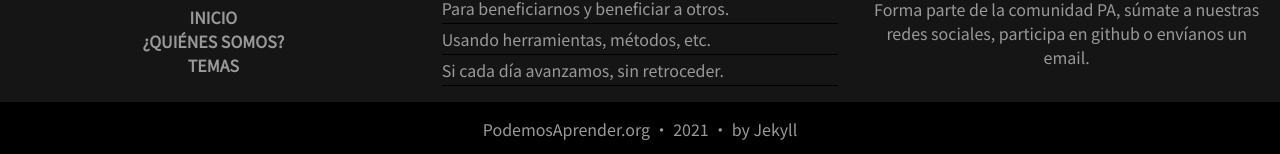
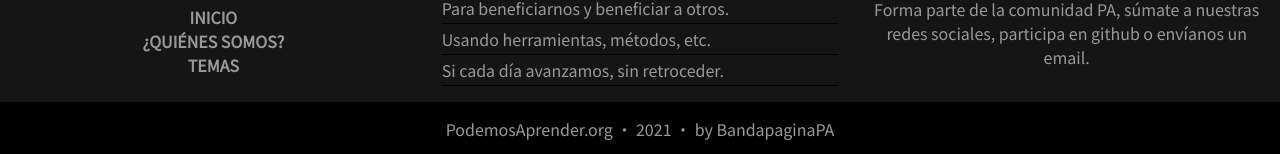
Before and after one commit to podemosaprender/podemosaprender.github.io, a Jekyll site: the page built from index.md, in a window 1280 px wide and 900 px high, scrolled down 3953 px. Shown: the part 743-897 px from the top of the window. Built offline with Jekyll 4.4.1, drawn with Linux system fonts in a browser that asks for light colours; nearby versions of some CDN libraries; some web fonts are replaced; comment, search, counter and statistics services are not loaded.

Commit message:
cambio en el footer

```diff
--- a/_layouts/base.html
+++ b/_layouts/base.html
@@ -160,7 +160,7 @@ common-js:
 
     </footer>
 
-    <p class="footer-bottom-text m-0">PodemosAprender.org  •  2021  • by Jekyll</p>
+    <p class="footer-bottom-text m-0">PodemosAprender.org  •  2021  • by BandapaginaPA</p>
 
   <!-- PLANTILLA:Footer:FIN -->
 
```
